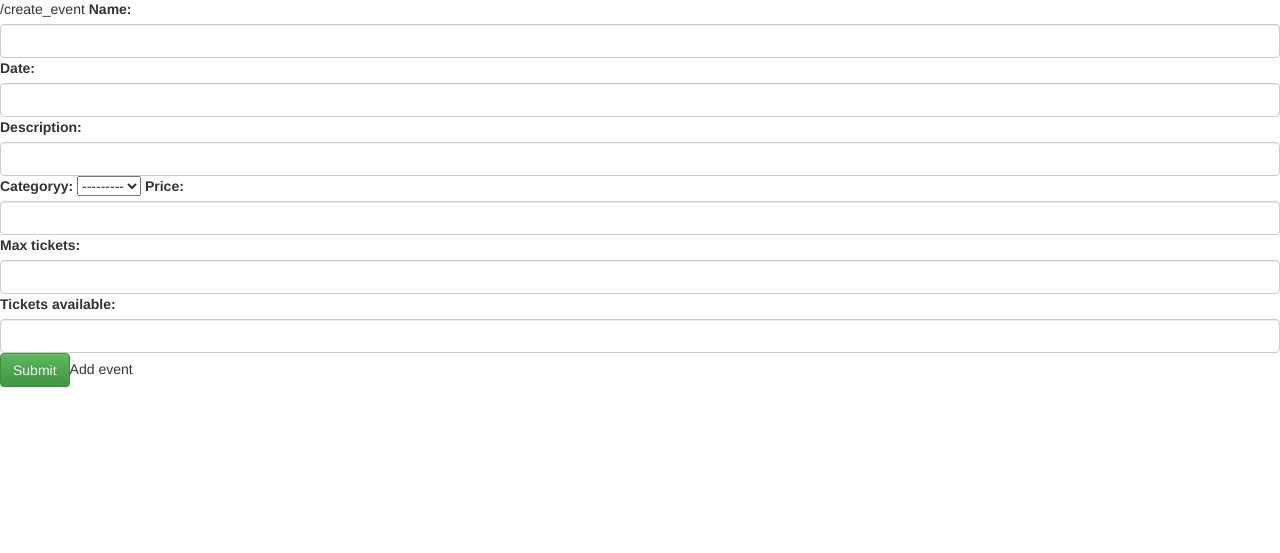
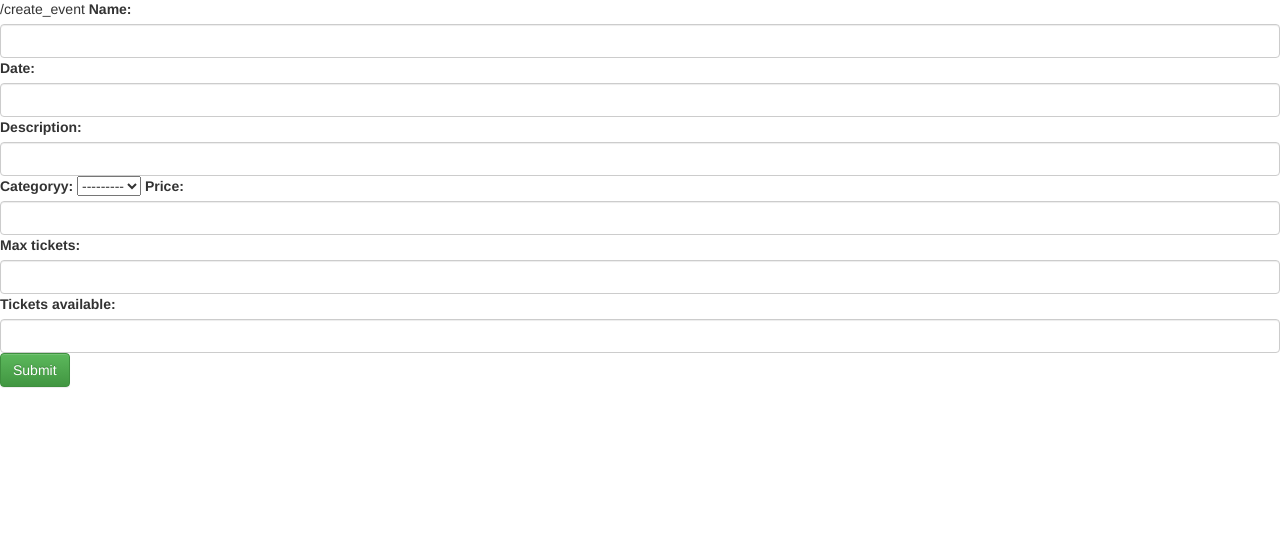
Before and after one commit to aslaugsol/Verkl2, a Django app: page /create_event in a window 1280 px wide. Shown: the part 73-626 px from the top of the page. Run offline with Django 4.2, Linux system fonts and the light colour scheme; data that the repository does not hold is empty.

Commit message:
Update create_event.html

```diff
--- a/django_projects/Event_driven/templates/events/create_event.html
+++ b/django_projects/Event_driven/templates/events/create_event.html
@@ -8,7 +8,7 @@
    {% url 'create_event' %}
         {% csrf_token %}
     {{ form }}
-    <input type="submit" value="Submit" class="btn btn-success" >Add event</input>
+    <input type="submit" value="Submit" class="btn btn-success" > </input>
     </form>
     {% endif %}
 {% endblock %}
```
